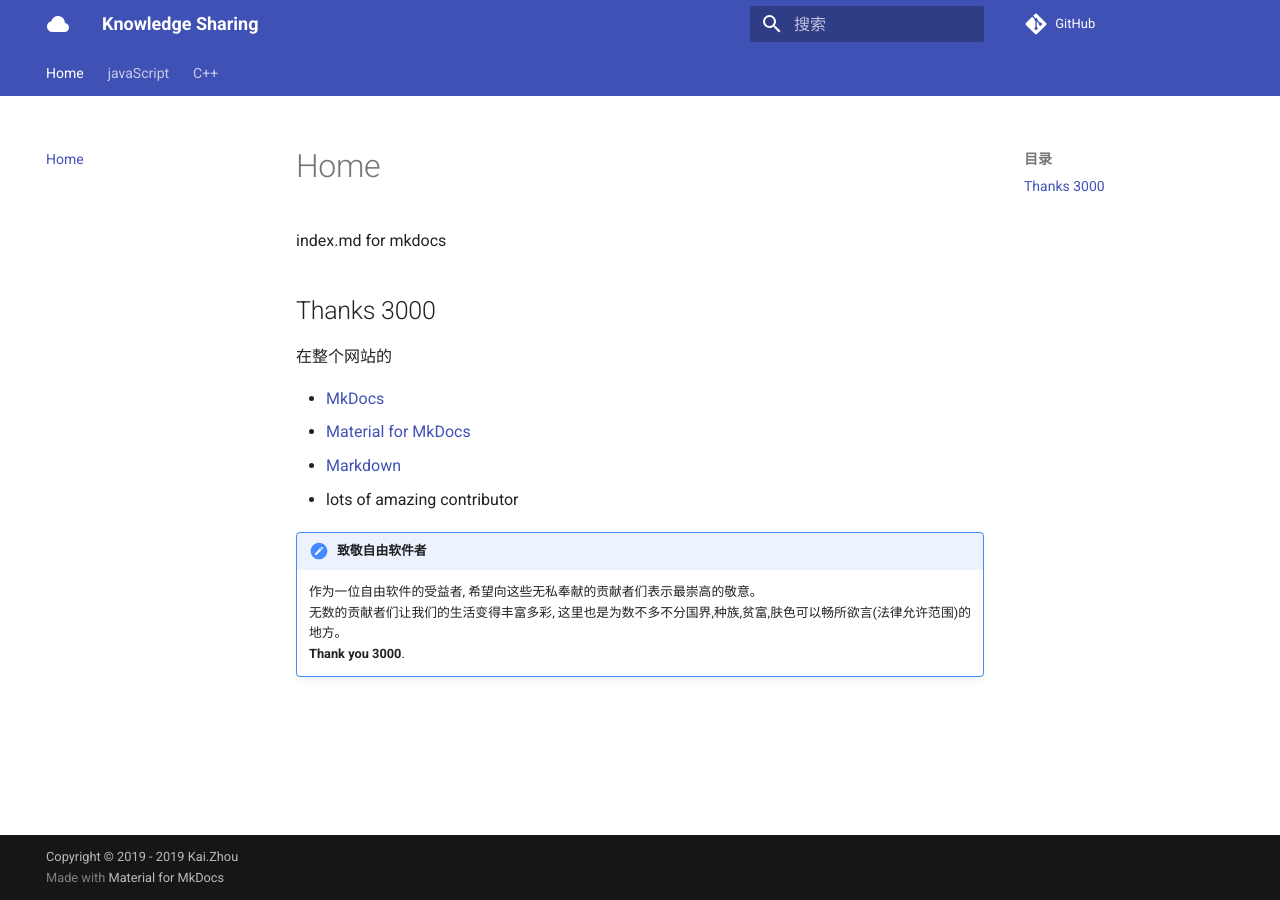
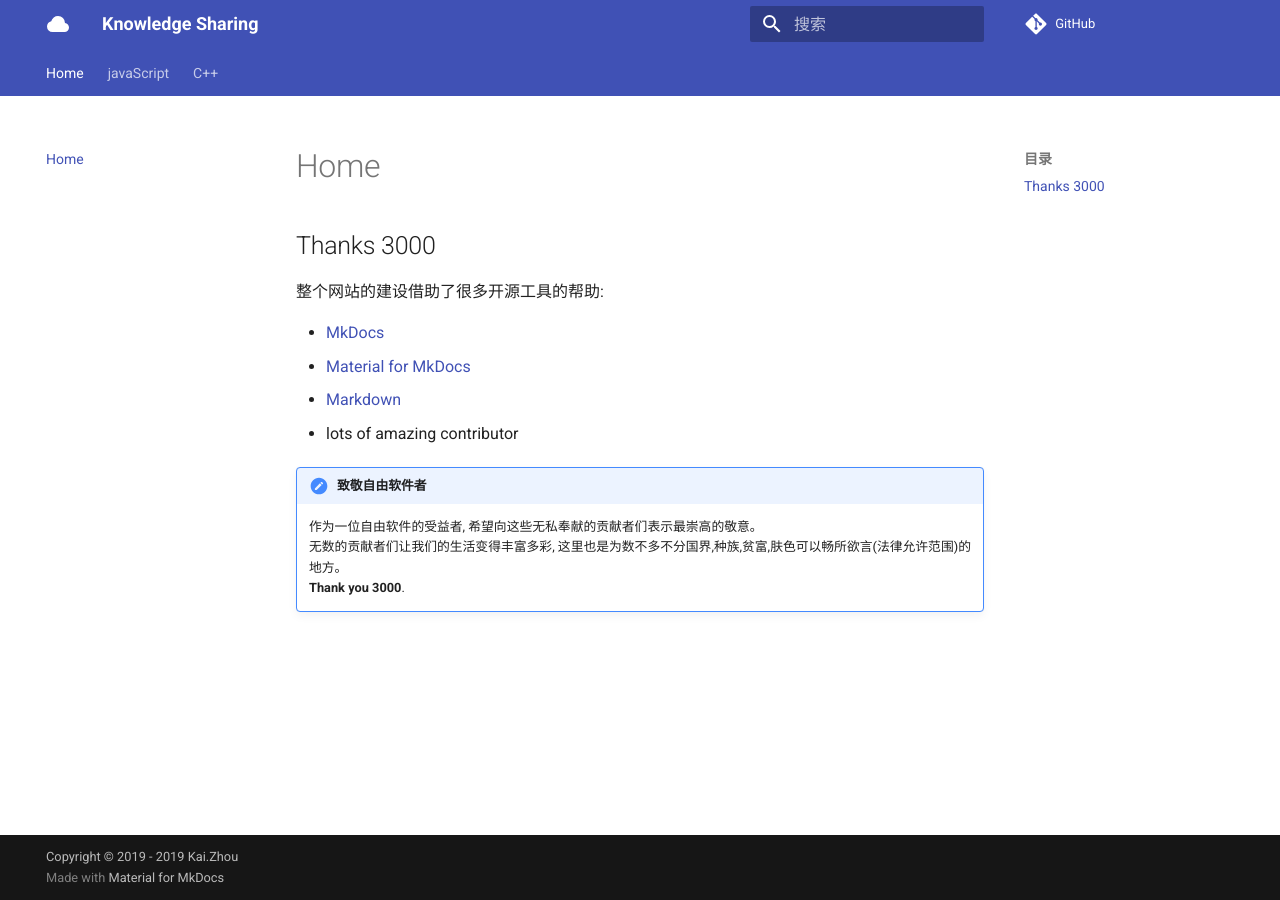
Before and after one commit to zhoukaidev/ks_blog, an MkDocs documentation site: the page built from docs/index.md, in a window 1280 px wide. Built offline with MkDocs 1.6.1 and Material for MkDocs 9.7.7, drawn with Linux system fonts in a browser that asks for light colours; comment, search, counter and statistics services are not loaded.

Commit message:
Improve index.md

```diff
--- a/docs/index.md
+++ b/docs/index.md
@@ -1,9 +1,6 @@
+## Thanks 3000
 
-
-index.md for mkdocs
-
-## Thanks 3000
-在整个网站的
+整个网站的建设借助了很多开源工具的帮助:
 
 * [MkDocs](https://www.mkdocs.org/)
 * [Material for MkDocs](https://squidfunk.github.io/mkdocs-material/extensions/admonition/)
```
